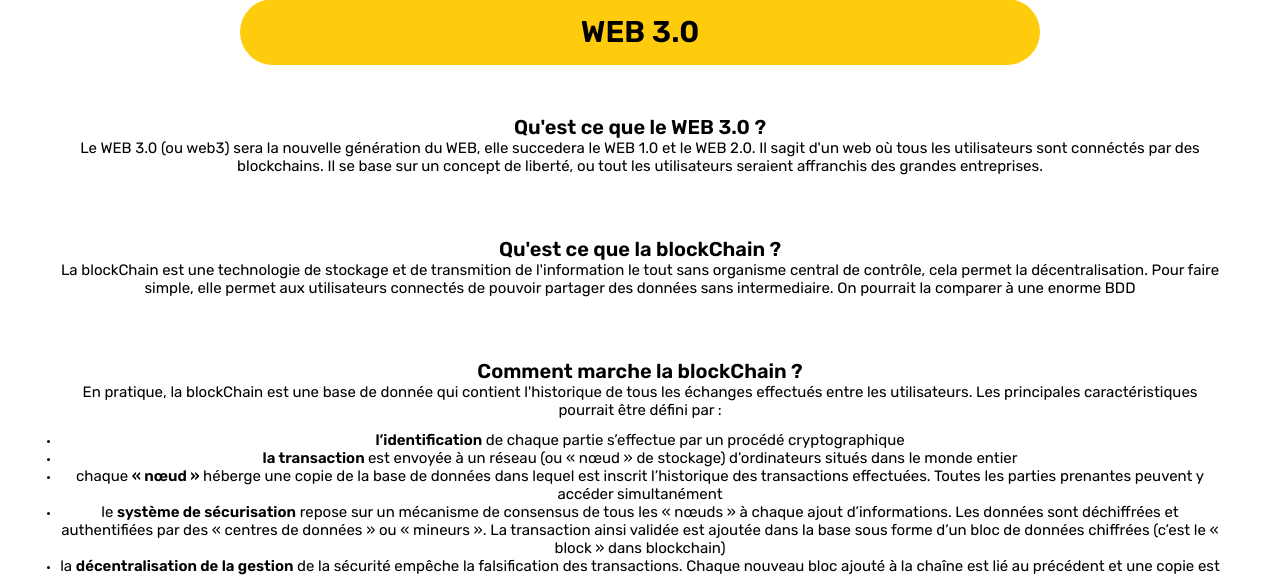
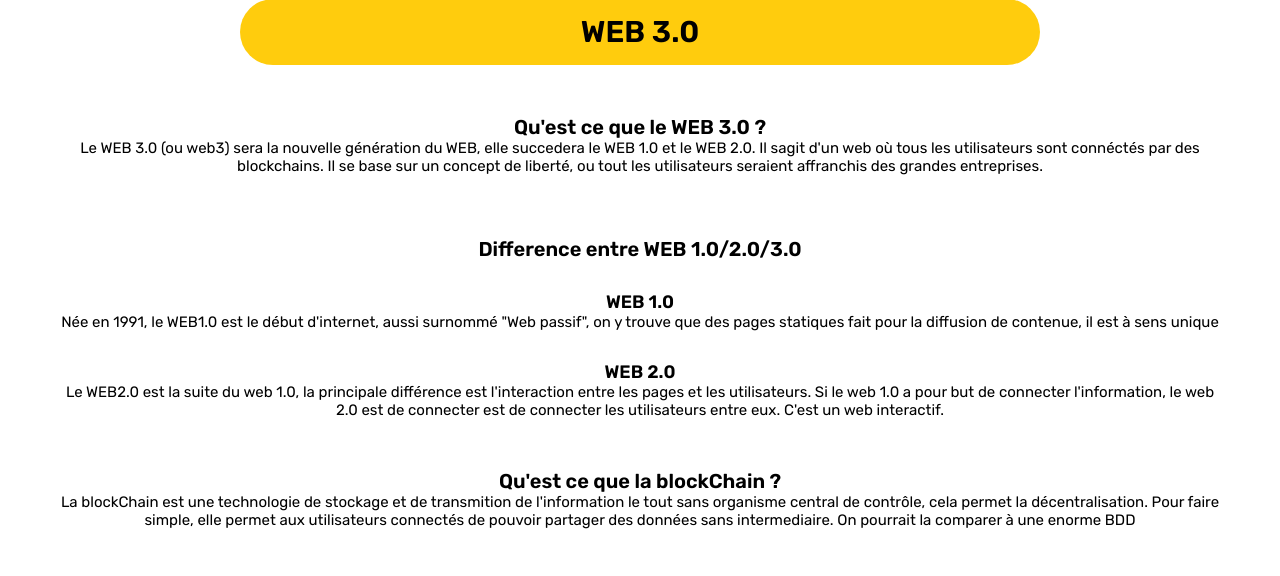
Before and after one commit to quentbt/Portfolio, a PHP site: page / in a window 1280 px wide. Shown: the part 3803-4379 px from the top of the page. Run offline with PHP 8.4, Linux system fonts and the light colour scheme; some libraries are stand-ins or nearby versions.

Commit message:
nouveau portfolio

```diff
--- a/css/style.css
+++ b/css/style.css
@@ -512,6 +450,11 @@ section {
 .title3 {
    font-size: 2rem;
    margin-top: 5rem;
+}
+
+.title4 {
+   font-size: 1.8rem;
+   margin-top: 3rem;
 }
 
 .veille {
--- a/index.html
+++ b/index.html
@@ -43,6 +43,9 @@
             <a href="#about">about Me</a>
             <a href="#portfolio">portfolio</a>
         </nav>
+        <div>
+
+        </div>
 
     </header>
 
@@ -261,8 +264,18 @@
         <p class="veille"> Le WEB 3.0 (ou web3) sera la nouvelle génération du WEB, elle succedera le WEB 1.0 et le WEB
             2.0. Il sagit d'un web où tous les utilisateurs sont connéctés par des blockchains. Il se base sur un
             concept de liberté, ou tout les utilisateurs seraient affranchis des grandes entreprises.</p>
+        <br>
+        <h3 class="title3"> Difference entre WEB 1.0/2.0/3.0</h3>
+        <h4 class="title4">WEB 1.0</h4>
+        <p class="veille">Née en 1991, le WEB1.0 est le début d'internet, aussi surnommé "Web passif", on y
+            trouve que des
+            pages statiques fait pour la diffusion de contenue, il est à sens unique</p>
 
-        <br>
+        <h4 class="title4"> WEB 2.0</h4>
+        <p class="veille"> Le WEB2.0 est la suite du web 1.0, la principale différence est l'interaction entre les pages
+            et les utilisateurs. Si le web 1.0 a pour but de connecter l'information, le web 2.0 est de connecter est de
+            connecter les utilisateurs entre eux. C'est un web interactif.
+        </p>
 
         <h3 class="title3">Qu'est ce que la blockChain ?</h3>
         <p class="veille">La blockChain est une technologie de stockage et de transmition de l'information le tout sans
@@ -278,26 +291,26 @@
         <br>
         <ul>
             <li>
-                <p class="veille">
+                <p class="veille" style="text-align: left;">
                     <strong>l’identification</strong> de chaque partie s’effectue par un procédé cryptographique
                 </p>
             </li>
             <li>
-                <p class="veille">
+                <p class="veille" style="text-align: left;">
                     <strong> la transaction </strong> est envoyée à un réseau (ou « nœud » de stockage) d’ordinateurs
                     situés dans le monde entier
                 </p>
             </li>
             <li>
-                <p class="veille">
-                    chaque <strong>« nœud »</strong> héberge une copie de la base de données dans lequel est inscrit
+                <p class="veille" style="text-align: left;">
+                    <strong>chaque « nœud »</strong> héberge une copie de la base de données dans lequel est inscrit
                     l’historique des transactions
                     effectuées. Toutes les parties prenantes peuvent y accéder simultanément
                 </p>
             </li>
             <li>
-                <p class="veille">
-                    le <strong>système de sécurisation</strong> repose sur un mécanisme de consensus de tous les « nœuds
+                <p class="veille" style="text-align: left;">
+                    <strong>le système de sécurisation</strong> repose sur un mécanisme de consensus de tous les « nœuds
                     » à chaque ajout d’informations. Les
                     données sont déchiffrées et authentifiées par des « centres de données » ou « mineurs ». La
                     transaction ainsi validée
@@ -306,8 +319,8 @@
                 </p>
             </li>
             <li>
-                <p class="veille">
-                    la <strong>décentralisation de la gestion</strong> de la sécurité empêche la falsification des
+                <p class="veille" style="text-align: left;">
+                    <strong>la décentralisation de la gestion</strong> de la sécurité empêche la falsification des
                     transactions. Chaque
                     nouveau bloc ajouté à
                     la chaîne est lié au précédent et une copie est transmise à tous les « nœuds » du réseau.
```
Also changed, not shown: other parts of css/style.css (+0 -62 lines), images/infog-block-chain.jpg (added), 2 other files.
